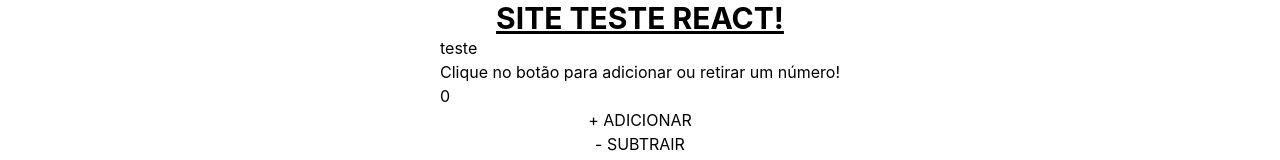
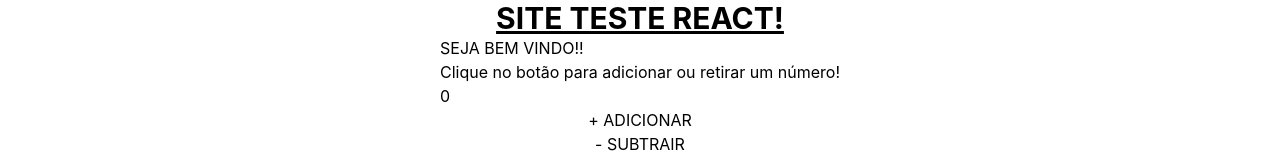
Before and after one commit to GustaBolseiro/teste-group, a React (Create React App) app: page / in a window 1280 px wide. Shown: the top 160 px of the page. Built offline with nearby package versions, Linux system fonts and the light colour scheme.

Commit message:
Atualizando texto do h1

```diff
--- a/src/Pages/Home.jsx
+++ b/src/Pages/Home.jsx
@@ -4,7 +4,7 @@
 const Home = () => {
     return (
         <div>
-            <h1>teste</h1>
+            <h1>SEJA BEM VINDO!!</h1>
             <CounterFunction />
             <Buttons/>
         </div>
```
